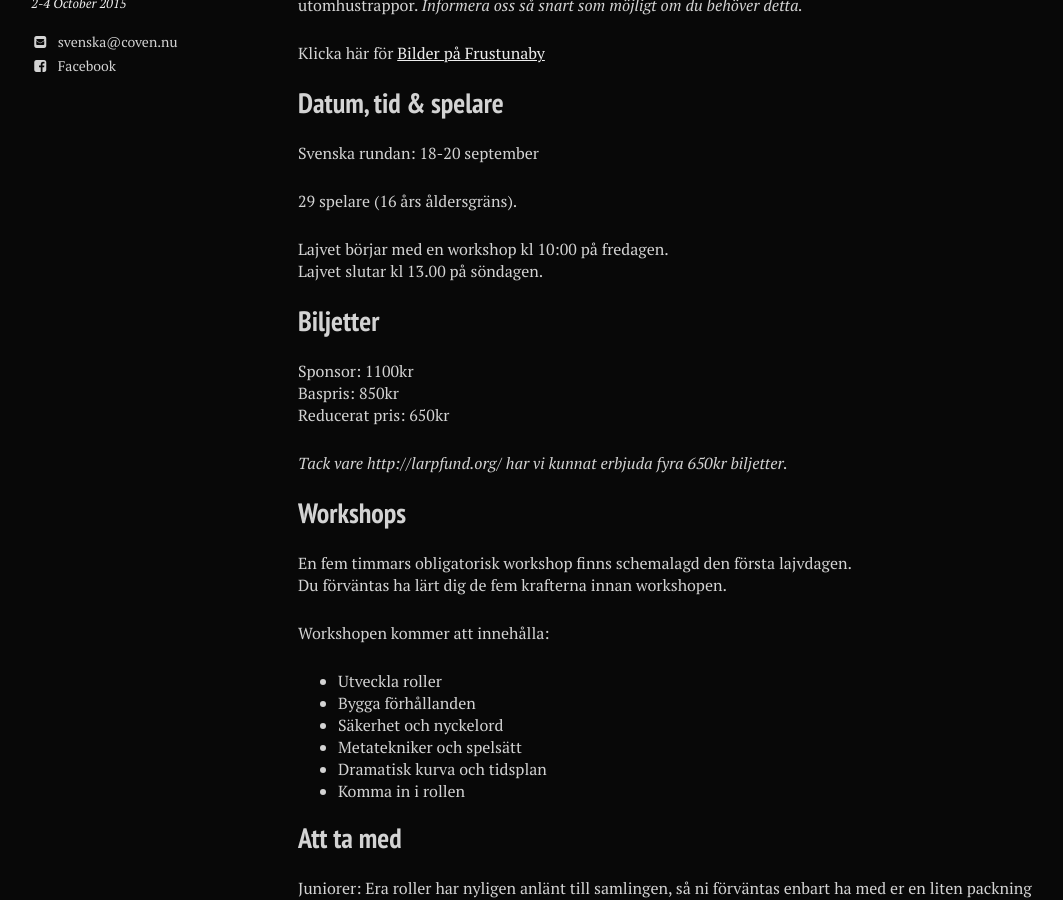
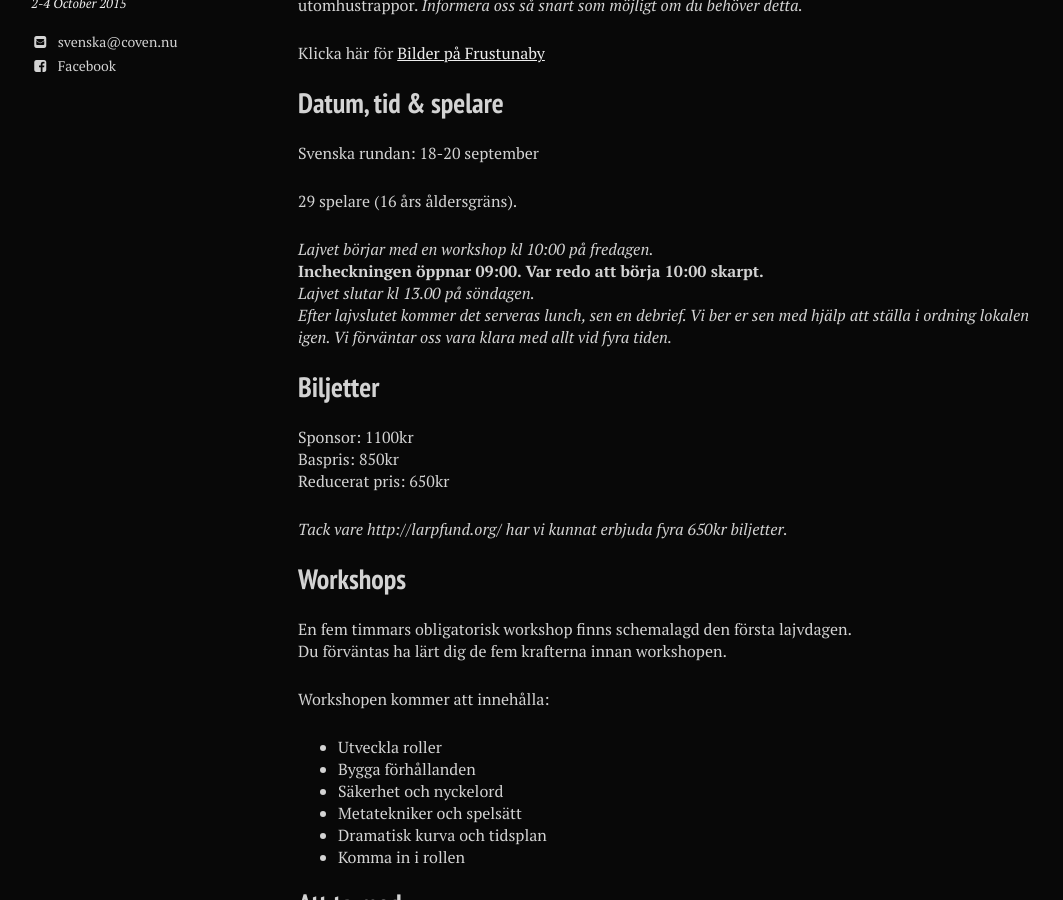
Before and after one commit to stanislavb/www.coven.nu, a Jekyll site: the page built from praktiskt/index.md, in a window 1280 px wide and 900 px high, scrolled down 928 px. Shown: the whole window, without its empty margins (22-1085 px from the left). Built offline with Jekyll 4.4.1, drawn with Linux system fonts in a browser that asks for light colours; nearby versions of some CDN libraries.

Commit message:
Update index.md

```diff
--- a/praktiskt/index.md
+++ b/praktiskt/index.md
@@ -33,8 +33,10 @@ Svenska rundan:	18-20 september
 
 29 spelare (16 års åldersgräns).
 
-Lajvet börjar med en workshop kl 10:00 på fredagen.
-Lajvet slutar kl 13.00 på söndagen.
+*Lajvet börjar med en workshop kl 10:00 på fredagen.*
+**Incheckningen öppnar 09:00. Var redo att börja 10:00 skarpt.**
+*Lajvet slutar kl 13.00 på söndagen.*
+*Efter lajvslutet kommer det serveras lunch, sen en debrief. Vi ber er sen med hjälp att ställa i ordning lokalen igen. Vi förväntar oss vara klara med allt vid fyra tiden.*
 
 ## Biljetter
 
```
